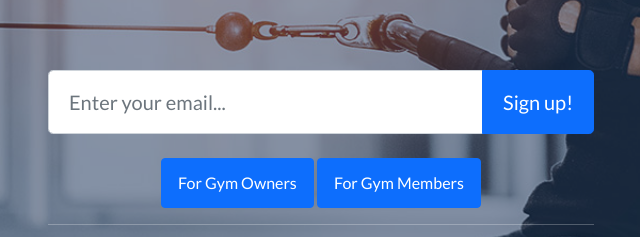
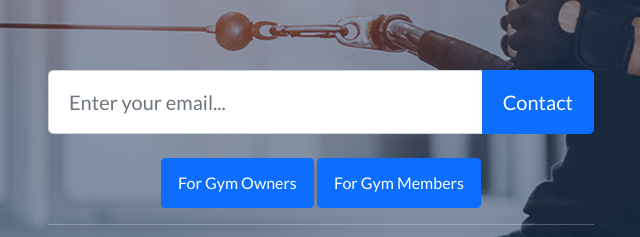
Before and after one commit to swolytics/swolytics.github.io, a plain HTML site: page investors.html in a window 1280 px wide. Shown: the part 236-473 px from the top of the page, 319-959 px from the left. Drawn offline with nearby package versions, Linux system fonts and the light colour scheme.

```diff
--- a/investors.html
+++ b/investors.html
@@ -36,7 +36,7 @@
                             <form>
                                 <div class="input-group input-group-lg">
                                     <input class="form-control" id="email-text" type="text" placeholder="Enter your email..." aria-label="Enter your email..." aria-describedby="button-submit" />
-                                    <button class="btn btn-primary" id="button-submit" type="submit">Sign up!</button>
+                                    <button class="btn btn-primary" id="button-submit" type="submit">Contact</button>
                                 </div>
                             </form>
 			    <br>
```
